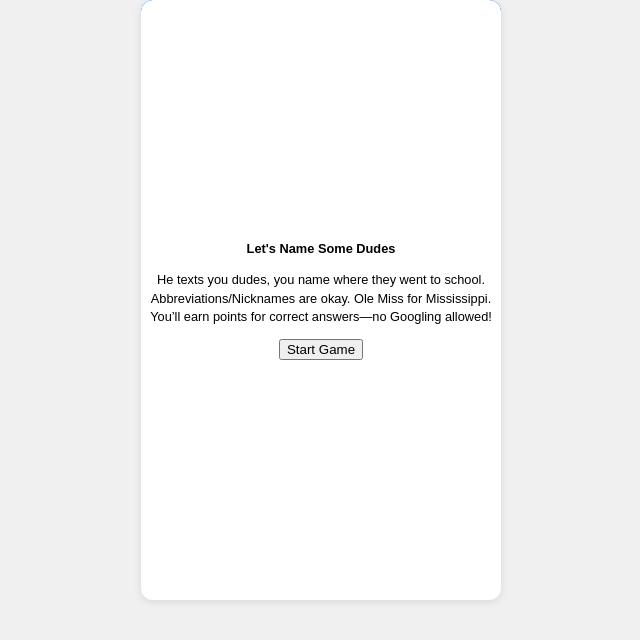
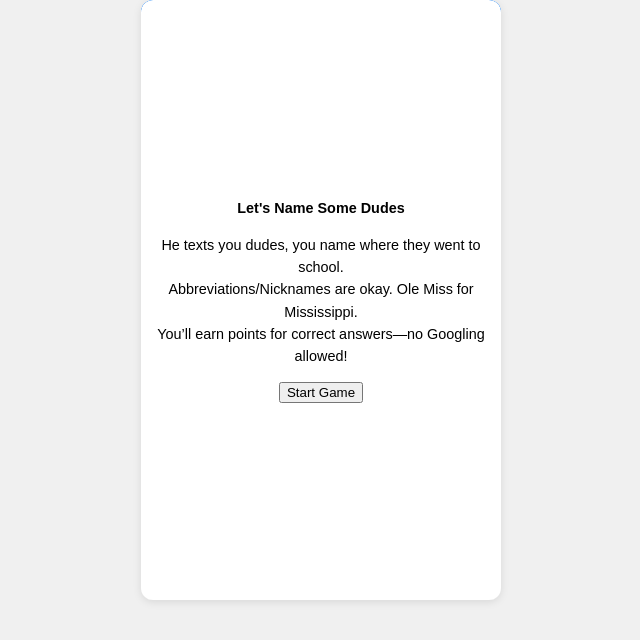
Before and after one commit to RickIsMakingThings/LNSD, a plain HTML site: page public/index.html in a window 1280 px wide. Shown: the whole page, without its empty margins (319-959 px from the left). Drawn offline with Linux system fonts and the light colour scheme.

Commit message:
Update styles.css

```diff
--- a/public/styles.css
+++ b/public/styles.css
@@ -52,11 +52,11 @@ body {
 #start-screen h1,
 #start-screen p {
   margin: 0 0 1em;
-  line-height: 1.45;
+  line-height: 1.55;
  text-align: center;
 
 
-  font-size: 0.8rem;   /* adjust smaller or larger as needed */
+  font-size: 0.9rem;   /* adjust smaller or larger as needed */
 }
 }
 
```
